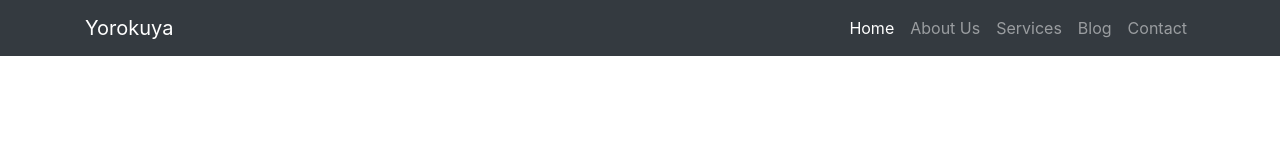
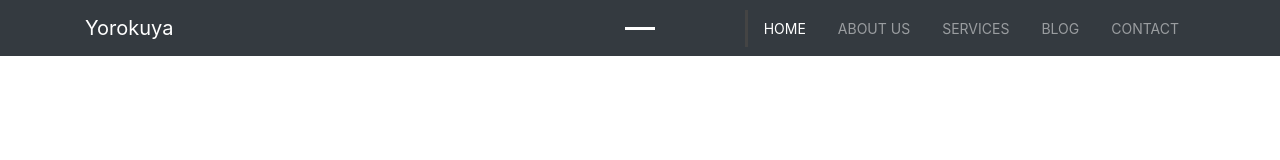
Before and after one commit to kufle/agency-site, a plain HTML site: page index.html in a window 1280 px wide. Drawn offline with Linux system fonts and the light colour scheme.

Commit message:
tambah menu

```diff
--- a/index.html
+++ b/index.html
@@ -38,6 +38,14 @@
         </div>
     </nav>
 
+    <section id="header">
+        <div id="myCarousel" class="carousel slide" data-ride="carousel">
+            <ol class="carousel-indicators">
+                <li data-target="#myCarousel" data-slide-to="0" class="active"></li>
+            </ol>
+        </div>
+    </section>
+
     <script src="js/jquery.min.js"></script>
     <script src="js/bootstrap.min.js"></script>
     <script src="js/bootstrap.bundle.min.js"></script>
--- a/style.css
+++ b/style.css
@@ -0,0 +1,10 @@
+.navbar .nav-link {
+    font-size: 14px;
+    text-transform: uppercase;
+    padding-left: 1rem !important;
+    padding-right: 1rem !important;
+}
+
+.navbar .nav-item.active {
+    border-left: #444 3px solid;
+}
```
